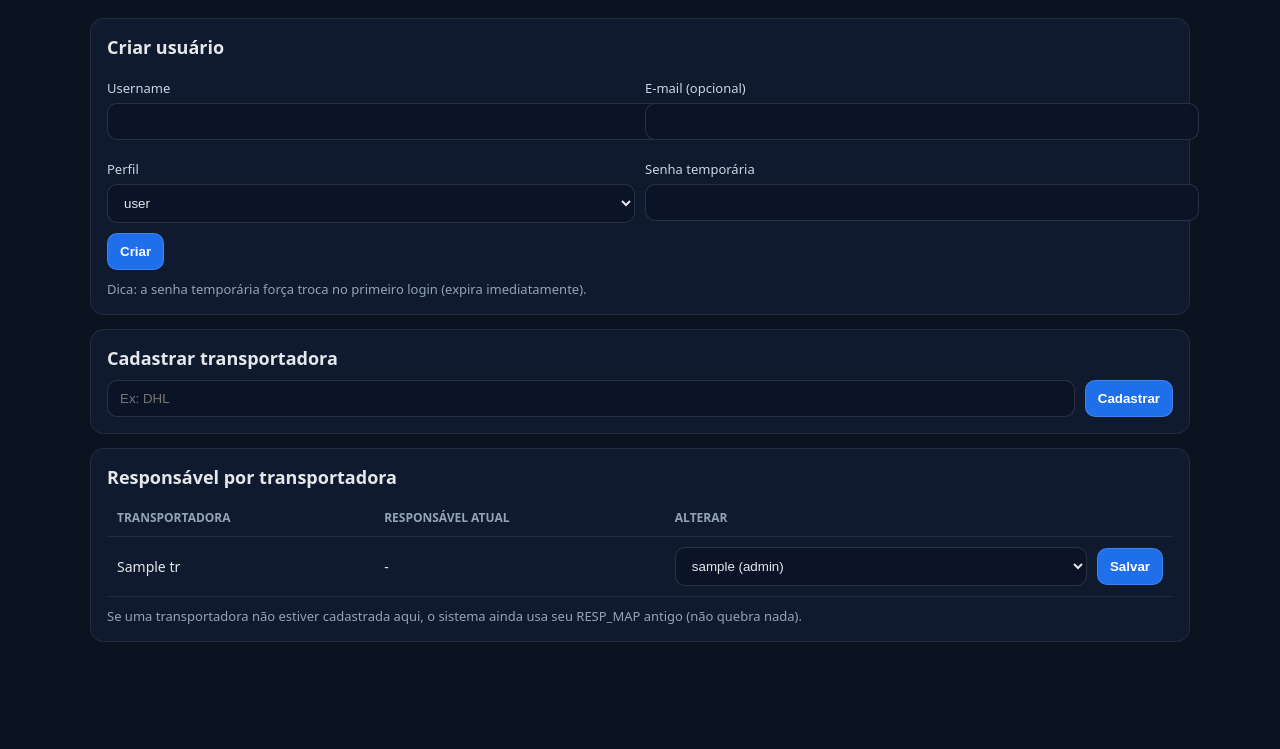
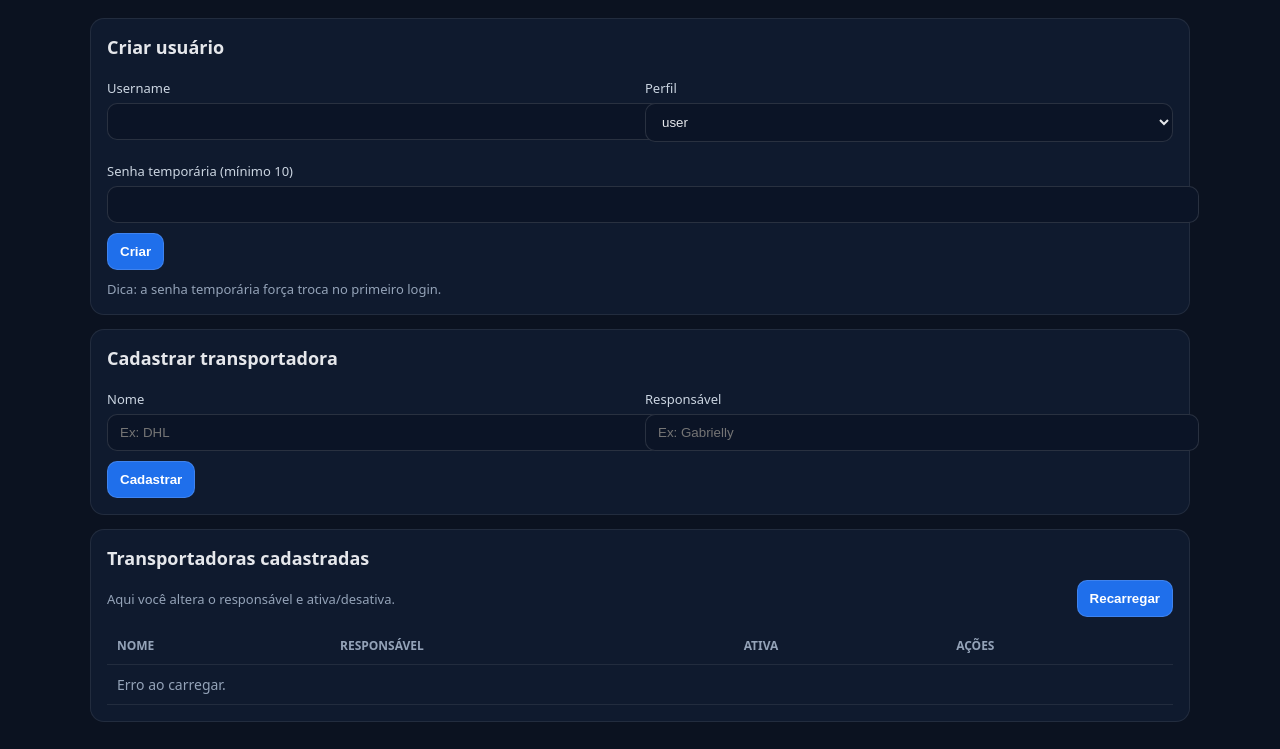
Before and after one commit to abnermayconoli-max/Faturas-MSHOP-, a Python web app: template templates/admin.html in a window 1280 px wide. Shown: the part 51-800 px from the top of the page. Run offline with Jinja, Linux system fonts and the light colour scheme; the template is opened without the code that fills it: most values are stand-ins (such as "Sample title", 1, 10 or a date in 2020).

Commit message:
Update admin.html

```diff
--- a/templates/admin.html
+++ b/templates/admin.html
@@ -21,11 +21,13 @@
     table{width:100%;border-collapse:collapse}
     th,td{padding:10px;border-bottom:1px solid rgba(255,255,255,.08);text-align:left;font-size:14px}
     th{color:#94a3b8;font-size:12px;text-transform:uppercase}
+    .msg{margin-top:10px;padding:10px 12px;border-radius:10px;font-size:13px;background:rgba(34,197,94,.12);border:1px solid rgba(34,197,94,.25);display:none}
+    .err{margin-top:10px;padding:10px 12px;border-radius:10px;font-size:13px;background:rgba(239,68,68,.12);border:1px solid rgba(239,68,68,.25);display:none}
   </style>
 </head>
 <body>
 <header>
-  <div><b>Admin</b> — {{ admin.username }}</div>
+  <div><b>Admin</b> — {{ username }}</div>
   <div class="row">
     <a href="/">Voltar</a>
     <a href="/logout">Sair</a>
@@ -36,15 +38,10 @@
 
   <section class="card">
     <h2>Criar usuário</h2>
-    <form method="post" action="/admin/user/create" class="grid">
-      <input type="hidden" name="csrf" value="{{ csrf }}" />
+    <form method="post" action="/admin/users/criar" class="grid">
       <div>
         <label>Username</label>
         <input name="username" required />
-      </div>
-      <div>
-        <label>E-mail (opcional)</label>
-        <input name="email" />
       </div>
       <div>
         <label>Perfil</label>
@@ -53,8 +50,8 @@
           <option value="admin">admin</option>
         </select>
       </div>
-      <div>
-        <label>Senha temporária</label>
+      <div style="grid-column:1/-1">
+        <label>Senha temporária (mínimo 10)</label>
         <input name="temp_password" required />
       </div>
       <div style="grid-column:1/-1">
@@ -62,65 +59,168 @@
       </div>
     </form>
     <p style="color:#94a3b8;font-size:13px;margin:10px 0 0">
-      Dica: a senha temporária força troca no primeiro login (expira imediatamente).
+      Dica: a senha temporária força troca no primeiro login.
     </p>
   </section>
 
   <section class="card">
     <h2>Cadastrar transportadora</h2>
-    <form method="post" action="/admin/transportadora/create" class="row">
-      <input type="hidden" name="csrf" value="{{ csrf }}" />
-      <input name="nome" placeholder="Ex: DHL" required />
-      <button class="btn" type="submit">Cadastrar</button>
-    </form>
+    <div class="grid">
+      <div>
+        <label>Nome</label>
+        <input id="trNome" placeholder="Ex: DHL" />
+      </div>
+      <div>
+        <label>Responsável</label>
+        <input id="trResp" placeholder="Ex: Gabrielly" />
+      </div>
+      <div style="grid-column:1/-1" class="row">
+        <button class="btn" type="button" id="btnCriarTr">Cadastrar</button>
+        <div class="msg" id="msgOk">OK</div>
+        <div class="err" id="msgErr">Erro</div>
+      </div>
+    </div>
   </section>
 
   <section class="card">
-    <h2>Responsável por transportadora</h2>
-    <table>
-      <thead>
-        <tr>
-          <th>Transportadora</th>
-          <th>Responsável atual</th>
-          <th>Alterar</th>
-        </tr>
-      </thead>
-      <tbody>
-      {% for tr in trs %}
-        <tr>
-          <td>{{ tr.nome }}</td>
-          <td>
-            {% if tr.responsavel_user_id %}
-              {{ user_map.get(tr.responsavel_user_id, '-') }}
-            {% else %}
-              -
-            {% endif %}
-          </td>
-          <td>
-            <form method="post" action="/admin/transportadora/assign" class="row">
-              <input type="hidden" name="csrf" value="{{ csrf }}" />
-              <input type="hidden" name="transportadora_id" value="{{ tr.id }}" />
-              <select name="responsavel_user_id">
-                <option value="">(Sem responsável)</option>
-                {% for u in users %}
-                  <option value="{{ u.id }}" {% if tr.responsavel_user_id == u.id %}selected{% endif %}>
-                    {{ u.username }} ({{ u.role }})
-                  </option>
-                {% endfor %}
-              </select>
-              <button class="btn" type="submit">Salvar</button>
-            </form>
-          </td>
-        </tr>
-      {% endfor %}
-      </tbody>
-    </table>
+    <h2>Transportadoras cadastradas</h2>
+    <div class="row" style="justify-content:space-between">
+      <div style="color:#94a3b8;font-size:13px">Aqui você altera o responsável e ativa/desativa.</div>
+      <button class="btn" type="button" id="btnReload">Recarregar</button>
+    </div>
 
-    <p style="color:#94a3b8;font-size:13px;margin:10px 0 0">
-      Se uma transportadora não estiver cadastrada aqui, o sistema ainda usa seu RESP_MAP antigo (não quebra nada).
-    </p>
+    <div style="margin-top:10px;overflow:auto">
+      <table>
+        <thead>
+          <tr>
+            <th>Nome</th>
+            <th>Responsável</th>
+            <th>Ativa</th>
+            <th>Ações</th>
+          </tr>
+        </thead>
+        <tbody id="tbodyTr"></tbody>
+      </table>
+    </div>
   </section>
 
 </main>
+
+<script>
+  const tbody = document.getElementById("tbodyTr");
+  const msgOk = document.getElementById("msgOk");
+  const msgErr = document.getElementById("msgErr");
+
+  function showOk(text){
+    msgErr.style.display="none";
+    msgOk.textContent = text || "OK";
+    msgOk.style.display="block";
+    setTimeout(()=>msgOk.style.display="none", 2500);
+  }
+  function showErr(text){
+    msgOk.style.display="none";
+    msgErr.textContent = text || "Erro";
+    msgErr.style.display="block";
+    setTimeout(()=>msgErr.style.display="none", 3500);
+  }
+
+  async function carregarTransportadoras(){
+    tbody.innerHTML = `<tr><td colspan="4" style="color:#94a3b8">Carregando...</td></tr>`;
+    try{
+      const resp = await fetch("/admin/transportadoras");
+      if(!resp.ok) throw new Error("Falha ao listar");
+      const data = await resp.json();
+
+      if(!Array.isArray(data) || data.length===0){
+        tbody.innerHTML = `<tr><td colspan="4" style="color:#94a3b8">Nenhuma cadastrada.</td></tr>`;
+        return;
+      }
+
+      tbody.innerHTML = "";
+      data.forEach((t)=>{
+        const tr = document.createElement("tr");
+        tr.innerHTML = `
+          <td>${t.nome}</td>
+          <td><input data-field="responsavel" value="${t.responsavel ?? ""}" /></td>
+          <td>
+            <select data-field="ativa">
+              <option value="true" ${t.ativa ? "selected":""}>Sim</option>
+              <option value="false" ${!t.ativa ? "selected":""}>Não</option>
+            </select>
+          </td>
+          <td>
+            <button class="btn" data-acao="salvar">Salvar</button>
+          </td>
+        `;
+        tr.dataset.id = t.id;
+        tbody.appendChild(tr);
+      });
+    }catch(e){
+      console.error(e);
+      tbody.innerHTML = `<tr><td colspan="4" style="color:#94a3b8">Erro ao carregar.</td></tr>`;
+    }
+  }
+
+  async function criarTransportadora(){
+    const nome = (document.getElementById("trNome").value || "").trim();
+    const responsavel = (document.getElementById("trResp").value || "").trim();
+    if(!nome) return showErr("Nome obrigatório.");
+
+    try{
+      const resp = await fetch("/admin/transportadoras", {
+        method: "POST",
+        headers: {"Content-Type":"application/json"},
+        body: JSON.stringify({nome, responsavel: responsavel || null})
+      });
+      if(!resp.ok){
+        const txt = await resp.text();
+        throw new Error(txt || "Falha ao criar");
+      }
+      document.getElementById("trNome").value = "";
+      document.getElementById("trResp").value = "";
+      showOk("Transportadora cadastrada!");
+      await carregarTransportadoras();
+    }catch(e){
+      console.error(e);
+      showErr("Não foi possível cadastrar.");
+    }
+  }
+
+  async function salvarLinha(tr){
+    const id = tr.dataset.id;
+    const respInput = tr.querySelector('[data-field="responsavel"]');
+    const ativaSel = tr.querySelector('[data-field="ativa"]');
+    const responsavel = (respInput.value || "").trim();
+    const ativa = ativaSel.value === "true";
+
+    try{
+      const resp = await fetch(`/admin/transportadoras/${id}`, {
+        method: "PUT",
+        headers: {"Content-Type":"application/json"},
+        body: JSON.stringify({responsavel: responsavel || null, ativa})
+      });
+      if(!resp.ok){
+        const txt = await resp.text();
+        throw new Error(txt || "Falha ao salvar");
+      }
+      showOk("Salvo!");
+    }catch(e){
+      console.error(e);
+      showErr("Erro ao salvar.");
+    }
+  }
+
+  document.getElementById("btnCriarTr").addEventListener("click", criarTransportadora);
+  document.getElementById("btnReload").addEventListener("click", carregarTransportadoras);
+
+  tbody.addEventListener("click", (e)=>{
+    const btn = e.target.closest("button[data-acao='salvar']");
+    if(!btn) return;
+    const tr = btn.closest("tr");
+    if(tr) salvarLinha(tr);
+  });
+
+  carregarTransportadoras();
+</script>
 </body>
 </html>
```
